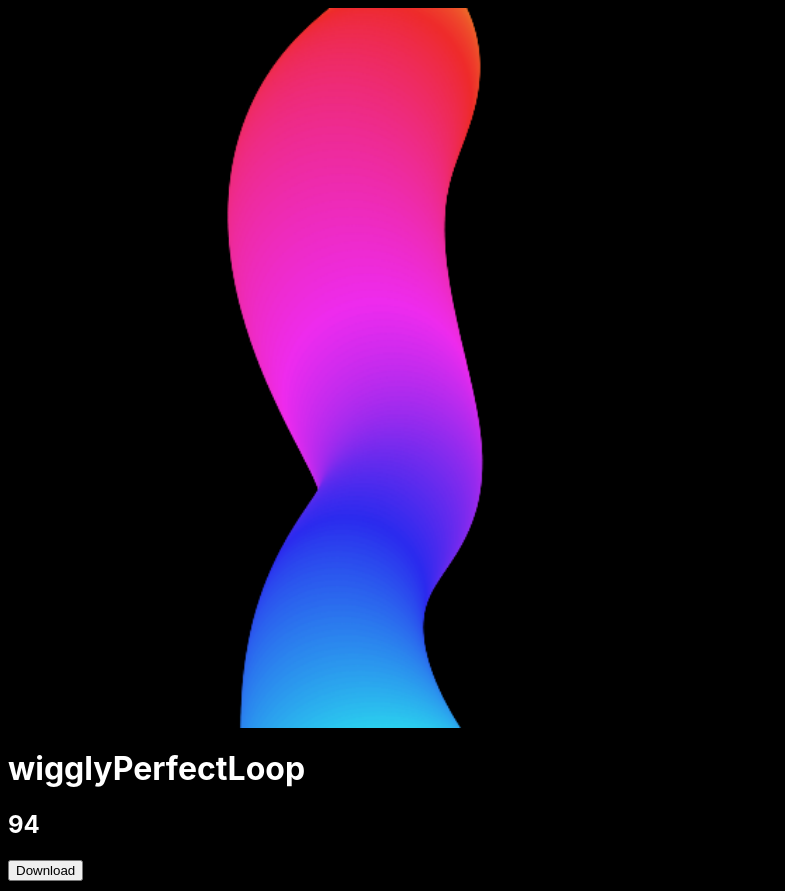
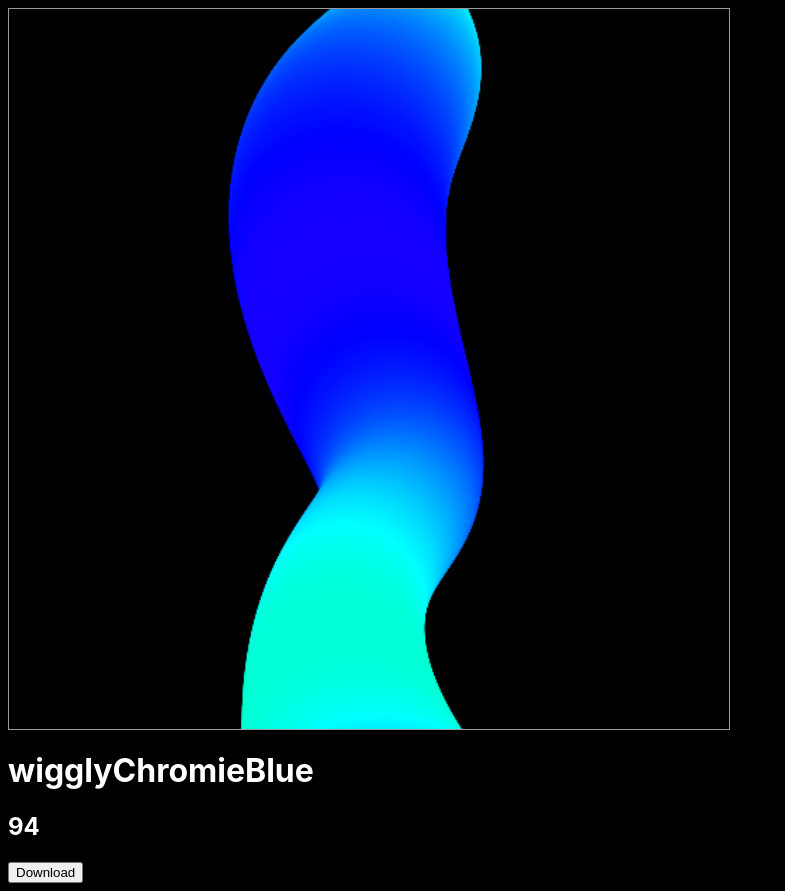
Before and after one commit to mkstix6/codeart, a website built with Vite: page gradful/index.html in a window 1280 px wide. Shown: the whole page, without its empty margins (0-785 px from the left). Built offline with nearby package versions, Linux system fonts and the light colour scheme.

Commit message:
Add Blue Chromie Wiggly preset

```diff
--- a/gradful/index.html
+++ b/gradful/index.html
@@ -16,7 +16,7 @@
         flex-direction: column;
       }
       canvas {
-        /* border: 10px solid #0003; */
+        border: 1px solid #fff9;
       }
       </style>
       <script>
--- a/gradful/src/gradful.ts
+++ b/gradful/src/gradful.ts
@@ -3,8 +3,9 @@ import { pseudoRandom } from "../utils";
 const canvasElement = <HTMLCanvasElement>document.getElementById("canvas");
 let ctx: CanvasRenderingContext2D;
 
+const renderSize = 2 ** 9;
 let seed = Math.ceil(Math.random() * 100);
-let preset: number = 1;
+let preset: number = 2;
 let preferAccuracyOverPerformance: boolean = false;
 
 interface OptionsObject {
@@ -18,7 +19,6 @@ type WiggleParams = {
   ellipseArguments: [number, number, number, number, number, number, number];
 };
 
-const renderSize = 2 ** 9;
 let options: OptionsObject;
 let hardTime = 0;
 const miliSecondsPerFrame = 1000 / 60;
@@ -150,6 +150,79 @@ function startDrawing() {
         };
       },
     },
+    {
+      name: "wigglyChromieBlue",
+      forLoopParameters: [-100, canvasElement.width + 100, 2],
+      wiggleCharacter(time: number, i: number) {
+        const fps = 60;
+        const loopDurationSeconds = 7;
+        const totalFrames = loopDurationSeconds * fps;
+        const totalLoopMiliSeconds = loopDurationSeconds * 1000;
+        const frameFraction = 1 / totalFrames;
+        const loopTime = time % totalLoopMiliSeconds;
+        const loopProgressDecimal = loopTime / totalLoopMiliSeconds;
+
+        const hueRange = 75;
+        const hueShift = 170;
+
+        let hue: number =
+          hueShift +
+          hueRange *
+            (Math.sin(Math.PI * 2 * -loopProgressDecimal * 2 + i * 0.011) *
+              0.5 +
+              0.5);
+
+        let saturation: number =
+          70 + 30 * Math.sin(Math.PI * 2 * loopProgressDecimal * 2 + i * 0.001);
+
+        let lightness: number =
+          30 + 30 * Math.sin(Math.PI * 2 * loopProgressDecimal * 2 + i * 0.001);
+
+        saturation = 100;
+        lightness = 50;
+
+        let xPos =
+          canvasElement.width / 2 +
+          Math.sin(Math.PI * 2 * loopProgressDecimal * 2 + i * 0.02) *
+            hDistance *
+            0.5 +
+          Math.cos(Math.PI * 2 * loopProgressDecimal * 3 + i * 0.02) *
+            hDistance *
+            0.25;
+
+        let yPos =
+          i +
+          Math.cos(Math.PI * 2 * loopProgressDecimal + i * 0.02) *
+            vDistance *
+            0.5 +
+          Math.cos(Math.PI * 2 * loopProgressDecimal * 5 + i * 0.02) *
+            vDistance *
+            0.1;
+
+        let rad =
+          (Math.sin(Math.PI * 2 * loopProgressDecimal + i * 0.01) + 1.5) *
+            canvasElement.width *
+            0.05 +
+          i * 0.1;
+
+        let color: string = `hsl(${hue}, ${saturation}%, ${lightness}%)`;
+
+        let ellipseArguments: [
+          number,
+          number,
+          number,
+          number,
+          number,
+          number,
+          number
+        ] = [xPos, yPos, rad, rad, 0, 0, Math.PI * 2];
+
+        return {
+          color,
+          ellipseArguments,
+        };
+      },
+    },
   ];
   options = artStyles[preset];
 
```
